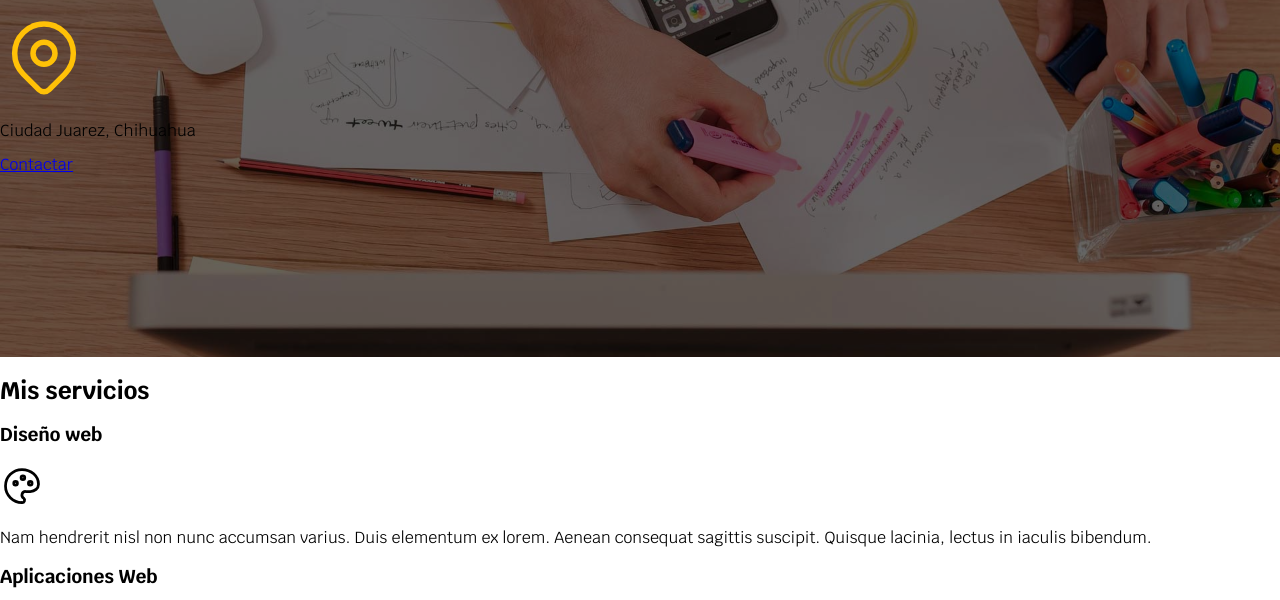
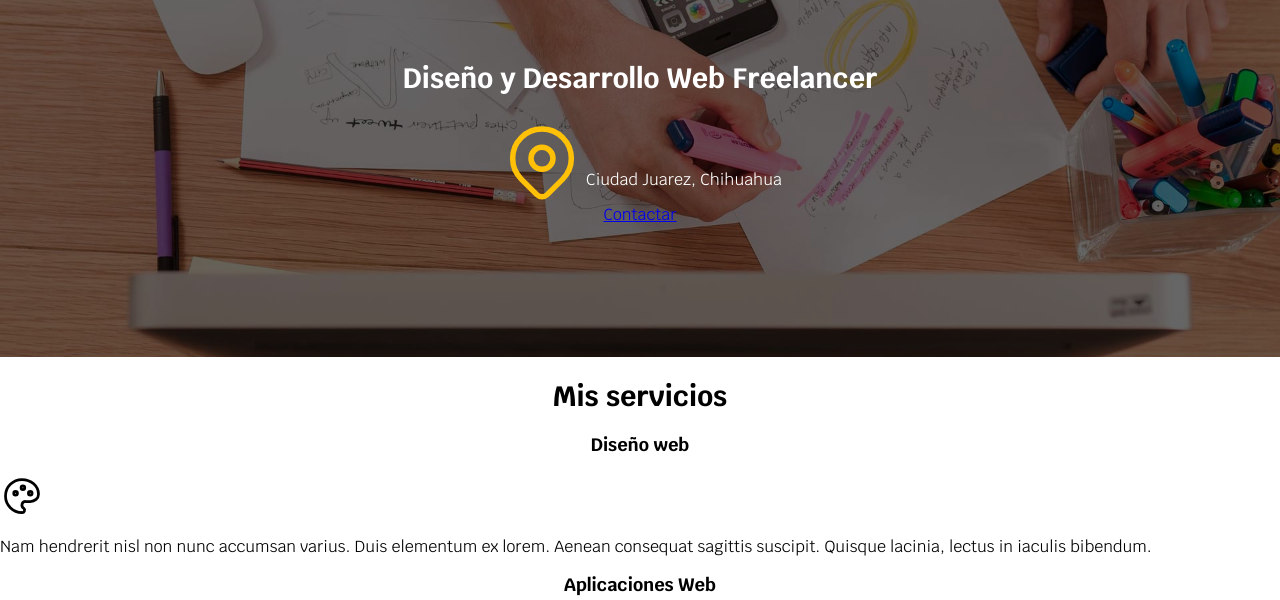
Before and after one commit to FreuryGC/desarrolloweb, a plain HTML site: page index.html in a window 1280 px wide. Shown: the part 231-831 px from the top of the page. Drawn offline with Linux system fonts and the light colour scheme.

Commit message:
Centrando elementos de la imagen

```diff
--- a/css/style.css
+++ b/css/style.css
@@ -20,13 +20,20 @@ body{
     font-family: "Krub", sans-serif;
 }
 
-.titulo{
-    text-align: center;
+h1{
     font-size: 3.8rem;
 }
 
-h1.titulo span{
-    font-size: 2rem;
+h2{
+    font-size: 2.8rem;
+}
+
+h3{
+    font-size: 1.8rem;
+}
+
+h1,h2,h3{
+    text-align: center;
 }
 
 .titulo span{
@@ -79,7 +86,22 @@ h1.titulo span{
 
 .contenido-hero{
     position: absolute;
-    background-color: rgba(0,0,0,.6);
+    background-color: rgba(0,0,0,.6); /** Anterior **/
     width: 100%;
     height: 100%;
+
+    display: flex;
+    flex-direction: column;
+    align-items: center;
+    justify-content: center;
 }
+
+.contenido-hero h2,
+.contenido-hero p{
+    color: var(--blanco);
+}
+
+.ubicacion{
+    display: flex;
+    align-items: flex-end;
+}
--- a/index.html
+++ b/index.html
@@ -29,15 +29,17 @@
 
     <section class="hero">
         <div class="contenido-hero">
-            <h2 class="titulo">Diseño y Desarrollo Web <span>Freelancer</span></h2>
+            <h2>Diseño y Desarrollo Web <span>Freelancer</span></h2>
 
-            <svg xmlns="http://www.w3.org/2000/svg" class="icon icon-tabler icon-tabler-map-pin" width="88" height="88" viewBox="0 0 24 24" stroke-width="1.5" stroke="#ffc107" fill="none" stroke-linecap="round" stroke-linejoin="round">
-                <path stroke="none" d="M0 0h24v24H0z" fill="none"/>
-                <path d="M9 11a3 3 0 1 0 6 0a3 3 0 0 0 -6 0" />
-                <path d="M17.657 16.657l-4.243 4.243a2 2 0 0 1 -2.827 0l-4.244 -4.243a8 8 0 1 1 11.314 0z" />
-            </svg>
+            <div class="ubicacion">
+                <svg xmlns="http://www.w3.org/2000/svg" class="icon icon-tabler icon-tabler-map-pin" width="88" height="88" viewBox="0 0 24 24" stroke-width="1.5" stroke="#ffc107" fill="none" stroke-linecap="round" stroke-linejoin="round">
+                    <path stroke="none" d="M0 0h24v24H0z" fill="none"/>
+                    <path d="M9 11a3 3 0 1 0 6 0a3 3 0 0 0 -6 0" />
+                    <path d="M17.657 16.657l-4.243 4.243a2 2 0 0 1 -2.827 0l-4.244 -4.243a8 8 0 1 1 11.314 0z" />
+                </svg>
+                <p>Ciudad Juarez, Chihuahua</p>
+            </div>
 
-            <p>Ciudad Juarez, Chihuahua</p>
             <a href="#">Contactar</a>
         </div>
     </section>
```
